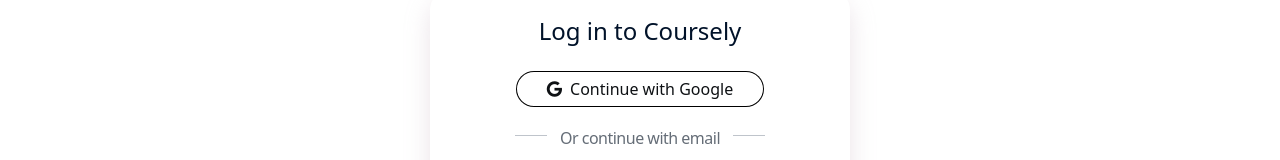
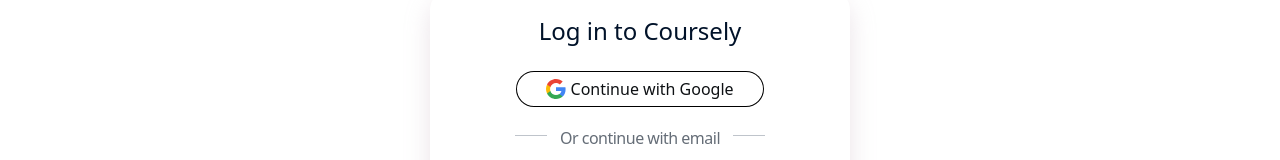
Before and after one commit to ashpeak/Progify, a React (Create React App) app in the folder client/: page /login in a window 1280 px wide. Shown: the part 191-351 px from the top of the page. Built offline with nearby package versions, Linux system fonts and the light colour scheme.

Commit message:
update google icon

```diff
--- a/client/src/components/Login.js
+++ b/client/src/components/Login.js
@@ -1,6 +1,7 @@
 import React, { useState } from 'react';
 import { Link, useNavigate } from 'react-router-dom';
 import axios from 'axios';
+import Google from '../img/Social-google.svg';
 
 const Login = () => {
 
@@ -46,7 +47,7 @@
                     <h4>Log in to Coursely</h4>
                     <div>
                         <button className="google-btn btn">
-                            <i className="fa-brands fa-google me-2"></i>Continue with Google
+                        <img src={Google} alt='google' />&nbsp;Continue with Google
                         </button>
                     </div>
                     <div className='emailOrgoogle'>
--- a/client/src/components/Register.js
+++ b/client/src/components/Register.js
@@ -1,4 +1,5 @@
 import React, { useState } from 'react';
+import Google from '../img/Social-google.svg';
 import { Link, useNavigate } from 'react-router-dom';
 import axios from 'axios';
 
@@ -43,7 +44,7 @@
     return (<>
         <section><div className="login-holder">
             <div className="login">
-                <h4>Sign Up for Coursely</h4><button className="google-btn btn" href="#"><i className="fa-brands fa-google me-2"></i>Continue with Google</button>
+                <h4>Sign Up for Coursely</h4><button className="google-btn btn" href="#"><img src={Google} alt='google' />&nbsp;Continue with Google</button>
                 <div className='emailOrgoogle'>
                     <span className='emailOrgoogle-text'>Or continue with email</span>
                 </div>
--- a/client/src/index.css
+++ b/client/src/index.css
@@ -961,6 +961,9 @@
   margin-bottom: 1.1rem;
   margin-top: .3rem;
   width: 15.625rem;
+  display: flex;
+  justify-content: center;
+  align-items: center;
 }
 
 .google-btn:hover {
```
Also changed, not shown: 8 other files (tests, documents, lock files or other folders).
